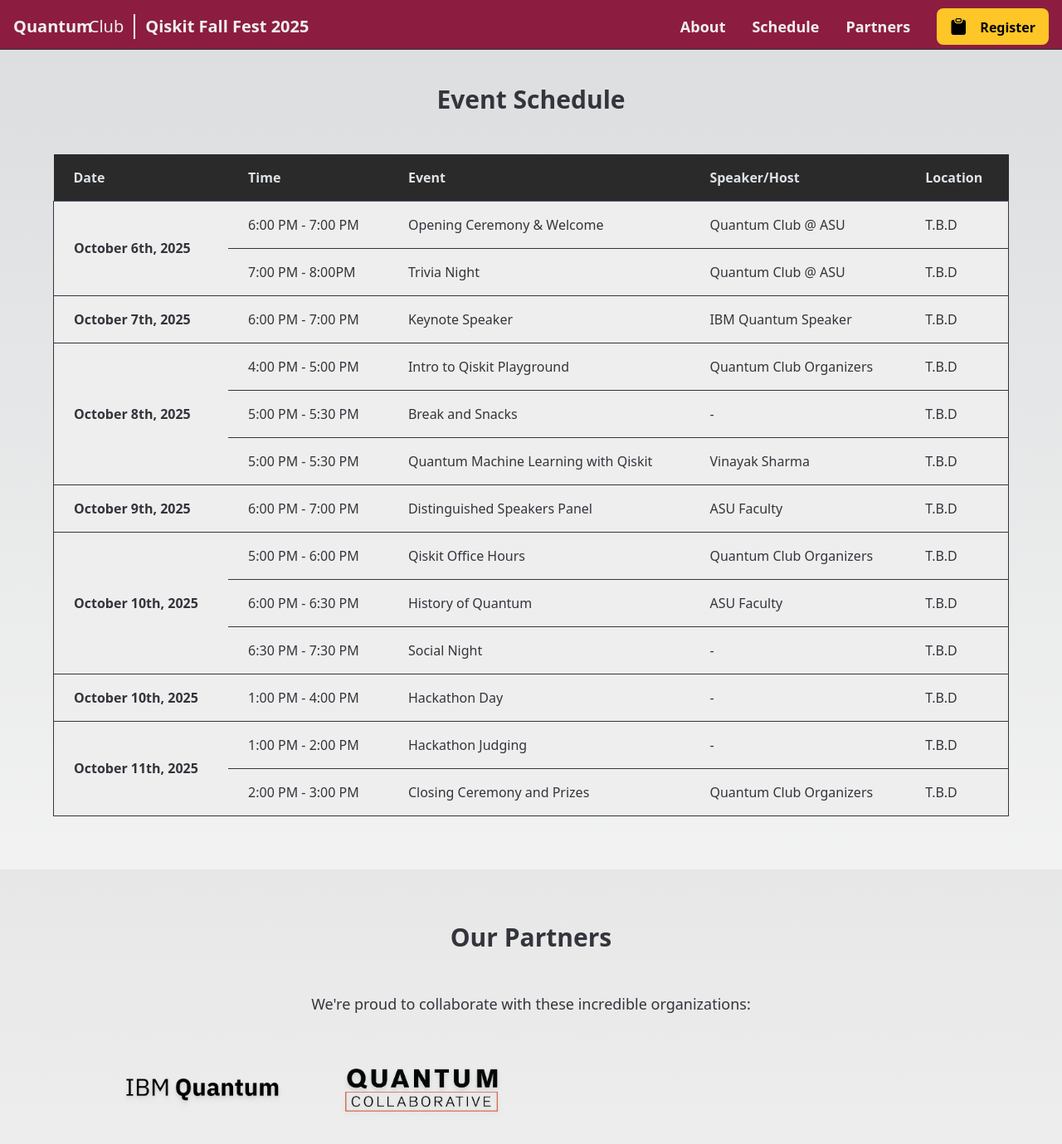
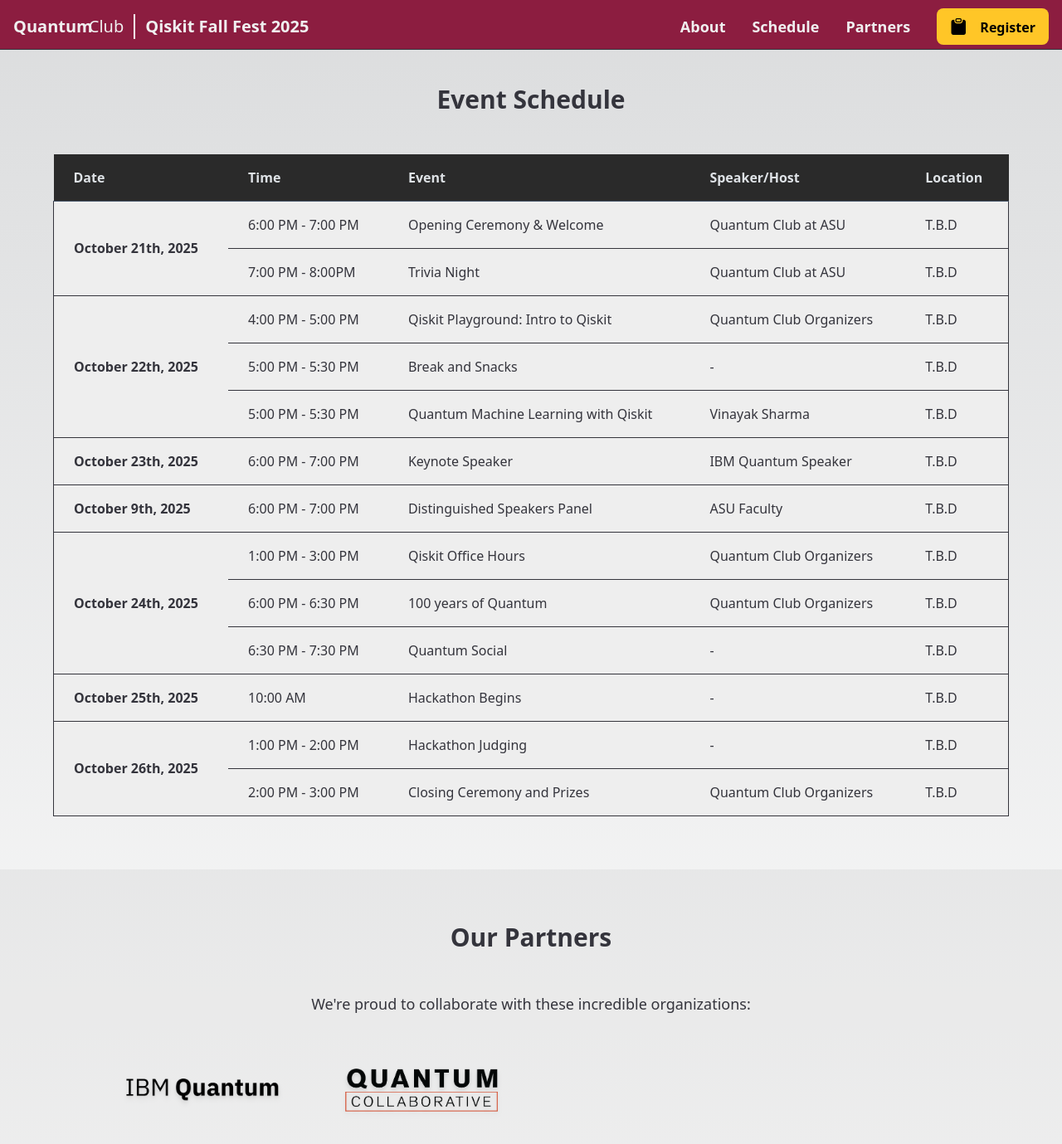
Before and after one commit to QuantumClubASU/fallfest25, a Jekyll site: the page built from index.html, in a window 1280 px wide and 1400 px high, scrolled down 997 px. Shown: the top 1379 px of the window at 83% size. Built offline with Jekyll 4.4.1, drawn with Linux system fonts in a browser that asks for light colours; nearby versions of some CDN libraries.

Commit message:
Update schedule

```diff
--- a/_data/events.yml
+++ b/_data/events.yml
@@ -1,27 +1,20 @@
 # schedule.yml
 
-- date: "October 6th, 2025"
+- date: "October 21th, 2025"
   events:
     - time: "6:00 PM - 7:00 PM"
       title: "Opening Ceremony & Welcome"
-      speaker: "Quantum Club @ ASU"
+      speaker: "Quantum Club at ASU"
       location: "T.B.D"
     - time: "7:00 PM - 8:00PM"
       title: "Trivia Night"
-      speaker: "Quantum Club @ ASU"
+      speaker: "Quantum Club at ASU"
       location: "T.B.D"
 
-- date: "October 7th, 2025"
-  events:
-    - time: "6:00 PM - 7:00 PM"
-      title: "Keynote Speaker"
-      speaker: "IBM Quantum Speaker"
-      location: "T.B.D"
-
-- date: "October 8th, 2025"
+- date: "October 22th, 2025"
   events:
     - time: "4:00 PM - 5:00 PM"
-      title: "Intro to Qiskit Playground"
+      title: "Qiskit Playground: Intro to Qiskit"
       speaker: "Quantum Club Organizers"
       location: "T.B.D"
     - time: "5:00 PM - 5:30 PM"
@@ -33,6 +26,12 @@
       speaker: "Vinayak Sharma"
       location: "T.B.D"
 
+- date: "October 23th, 2025"
+  events:
+    - time: "6:00 PM - 7:00 PM"
+      title: "Keynote Speaker"
+      speaker: "IBM Quantum Speaker"
+      location: "T.B.D"
 - date: "October 9th, 2025"
   events:
     - time: "6:00 PM - 7:00 PM"
@@ -40,29 +39,29 @@
       speaker: "ASU Faculty"
       location: "T.B.D"
 
-- date: "October 10th, 2025"
+- date: "October 24th, 2025"
   events:
-    - time: "5:00 PM - 6:00 PM"
+    - time: "1:00 PM - 3:00 PM"
       title: "Qiskit Office Hours"
       speaker: "Quantum Club Organizers"
       location: "T.B.D"
     - time: "6:00 PM - 6:30 PM"
-      title: "History of Quantum"
-      speaker: "ASU Faculty"
+      title: "100 years of Quantum"
+      speaker: "Quantum Club Organizers"
       location: "T.B.D"
     - time: "6:30 PM - 7:30 PM"
-      title: "Social Night"
+      title: "Quantum Social"
       speaker: "-"
       location: "T.B.D"
 
-- date: "October 10th, 2025"
+- date: "October 25th, 2025"
   events:
-    - time: "1:00 PM - 4:00 PM"
-      title: "Hackathon Day"
+    - time: "10:00 AM"
+      title: "Hackathon Begins"
       speaker: "-"
       location: "T.B.D"
 
-- date: "October 11th, 2025"
+- date: "October 26th, 2025"
   events:
     - time: "1:00 PM - 2:00 PM"
       title: "Hackathon Judging"
```
